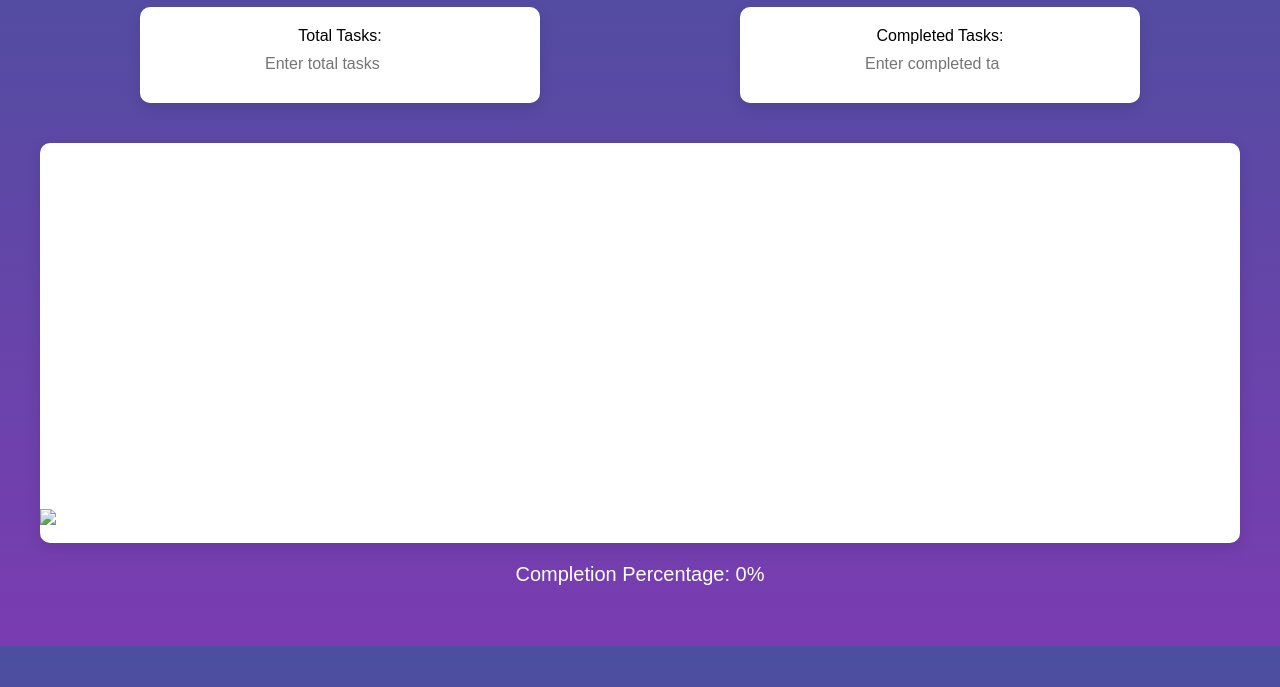
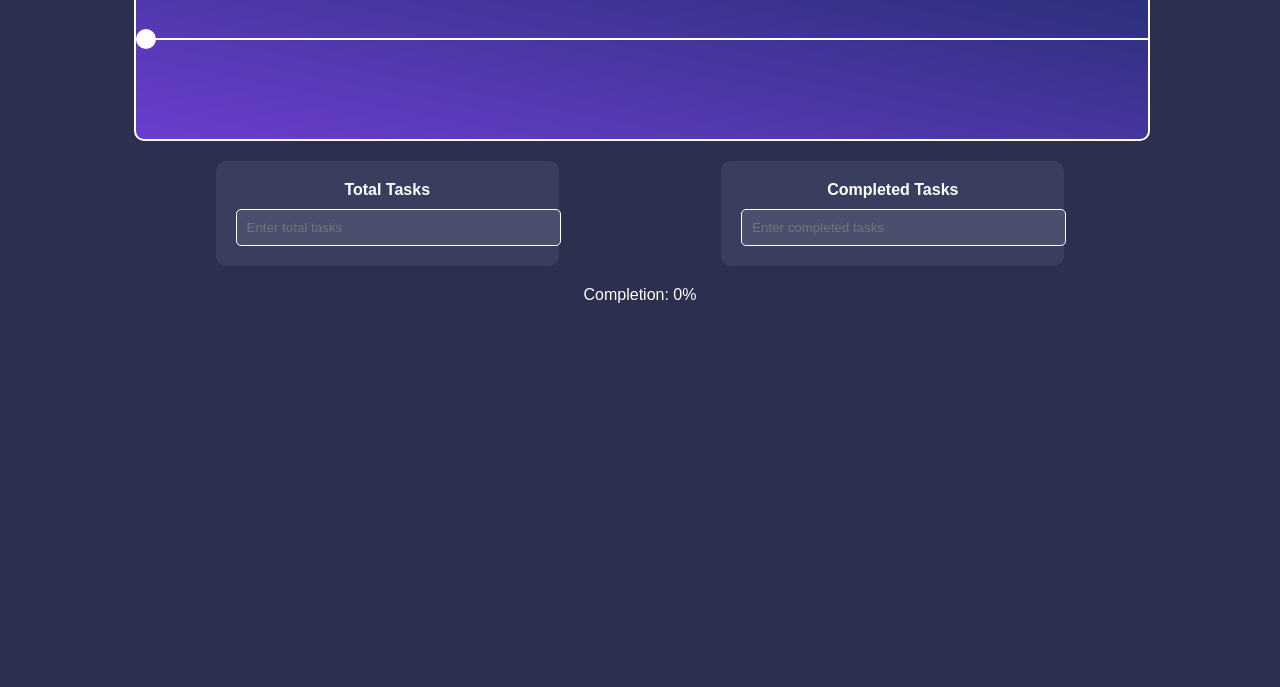
Before and after one commit to NamelessSoul1114/notiontest, a plain HTML site: page index.html in a window 1280 px wide. Shown: the part 113-800 px from the top of the page. Drawn offline with Linux system fonts and the light colour scheme.

Commit message:
Update index.html

```diff
--- a/index.html
+++ b/index.html
@@ -3,129 +3,133 @@
 <head>
     <meta charset="UTF-8">
     <meta name="viewport" content="width=device-width, initial-scale=1.0">
-    <title>Task Completion Tracker</title>
+    <title>Task Progress Tracker</title>
     <style>
         body {
             font-family: Arial, sans-serif;
-            background: linear-gradient(to bottom, #4c4f9f, #7a3cb1);
+            background-color: #2c2f4e;
             color: white;
             text-align: center;
-            margin: 0;
-            padding: 0;
         }
+
         .container {
-            max-width: 1200px;
-            margin: 20px auto;
-            padding: 20px;
+            width: 80%;
+            margin: 50px auto;
         }
+
+        .chart {
+            position: relative;
+            width: 100%;
+            height: 200px;
+            background: linear-gradient(to top right, #6a3ecf, #222d6d);
+            border: 2px solid white;
+            border-radius: 10px;
+        }
+
+        .line {
+            position: absolute;
+            top: 50%;
+            left: 0;
+            width: 100%;
+            height: 2px;
+            background-color: white;
+            transform: translateY(-50%);
+        }
+
+        .circle {
+            position: absolute;
+            top: 50%;
+            left: 0;
+            width: 20px;
+            height: 20px;
+            background-color: white;
+            border-radius: 50%;
+            transform: translateY(-50%);
+            transition: left 0.5s ease-out;
+        }
+
         .input-container {
             display: flex;
             justify-content: space-around;
-            margin: 20px 0;
+            margin-top: 20px;
         }
-        input[type="number"] {
-            padding: 10px;
-            width: 150px;
-            font-size: 16px;
-            border-radius: 8px;
-            border: none;
-        }
-        .card {
-            background-color: #ffffff;
-            color: black;
+
+        .input-card {
+            background-color: #3a3e5e;
             padding: 20px;
             border-radius: 10px;
-            box-shadow: 0 5px 15px rgba(0, 0, 0, 0.1);
             width: 30%;
         }
-        .chart-container {
-            margin-top: 40px;
-            height: 400px;
-            position: relative;
+
+        .input-card input {
             width: 100%;
-            background-color: #fff;
-            border-radius: 10px;
-            overflow: hidden;
-            box-shadow: 0 5px 15px rgba(0, 0, 0, 0.1);
+            padding: 10px;
+            margin-top: 10px;
+            border: 1px solid #fff;
+            border-radius: 5px;
+            background-color: #4a4f6d;
+            color: white;
         }
-        .progress-line {
-            position: absolute;
-            bottom: 0;
-            left: 0;
-            height: 2px;
-            background-color: blue;
-            transform-origin: bottom left;
-            transform: rotate(45deg);
+
+        .input-card label {
+            font-weight: bold;
         }
-        .rocket {
-            position: absolute;
-            bottom: 0;
-            left: 0;
-            width: 50px;
-            transition: transform 0.5s ease-out;
+
+        .percentage {
+            margin-top: 20px;
         }
-        .result {
-            margin-top: 20px;
-            font-size: 20px;
-        }
+
     </style>
 </head>
 <body>
 
 <div class="container">
-    <h1>Task Completion Tracker</h1>
+    <div class="chart">
+        <div class="line"></div>
+        <div class="circle" id="circle"></div>
+    </div>
+
     <div class="input-container">
-        <div class="card">
-            <label for="totalTasks">Total Tasks:</label><br>
-            <input type="number" id="totalTasks" placeholder="Enter total tasks">
+        <div class="input-card">
+            <label for="totalTasks">Total Tasks</label>
+            <input type="number" id="totalTasks" placeholder="Enter total tasks" oninput="updateProgress()">
         </div>
-        <div class="card">
-            <label for="completedTasks">Completed Tasks:</label><br>
-            <input type="number" id="completedTasks" placeholder="Enter completed tasks">
+
+        <div class="input-card">
+            <label for="completedTasks">Completed Tasks</label>
+            <input type="number" id="completedTasks" placeholder="Enter completed tasks" oninput="updateProgress()">
         </div>
     </div>
 
-    <div class="chart-container">
-        <div class="progress-line" id="graph-line"></div>
-        <img src="123.png" alt="Rocket" class="rocket" id="rocket">
-    </div>
-
-    <div class="result">
-        <p>Completion Percentage: <span id="percentage">0%</span></p>
+    <div class="percentage">
+        <p>Completion: <span id="percentageDisplay">0%</span></p>
     </div>
 </div>
 
 <script>
-    const totalTasksInput = document.getElementById('totalTasks');
-    const completedTasksInput = document.getElementById('completedTasks');
-    const percentageDisplay = document.getElementById('percentage');
-    const rocket = document.getElementById('rocket');
-    const graphLine = document.getElementById('graph-line');
+    function updateProgress() {
+        const totalTasks = document.getElementById('totalTasks').value;
+        const completedTasks = document.getElementById('completedTasks').value;
+        const percentage = totalTasks > 0 ? (completedTasks / totalTasks) * 100 : 0;
 
-    function calculateCompletion() {
-        const totalTasks = parseInt(totalTasksInput.value);
-        const completedTasks = parseInt(completedTasksInput.value);
+        const circle = document.getElementById('circle');
+        const percentageDisplay = document.getElementById('percentageDisplay');
 
-        if (isNaN(totalTasks) || isNaN(completedTasks) || totalTasks === 0) {
-            percentageDisplay.textContent = '0%';
-            rocket.style.transform = 'translate(0, 0)';
-            graphLine.style.width = '0%';
-            return;
+        // Update circle position and color based on the percentage
+        const maxWidth = document.querySelector('.chart').offsetWidth;
+        const newLeft = (percentage / 100) * maxWidth;
+
+        circle.style.left = `${newLeft}px`;
+
+        // Change the line color to blue when tasks are completed
+        if (percentage > 0) {
+            document.querySelector('.line').style.backgroundColor = '#3e81d2';
+        } else {
+            document.querySelector('.line').style.backgroundColor = 'white';
         }
 
-        const percentage = Math.min(Math.max((completedTasks / totalTasks) * 100, 0), 100);
-        percentageDisplay.textContent = `${Math.round(percentage)}%`;
-
-        // Update rocket position along diagonal line
-        const rocketPosition = (percentage / 100) * 100;
-        rocket.style.transform = `translate(${rocketPosition}%, ${rocketPosition}%)`;
-
-        // Fill the progress line diagonally
-        graphLine.style.width = `${percentage}%`;
+        percentageDisplay.textContent = `${Math.min(Math.max(percentage, 0), 100).toFixed(2)}%`;
     }
-
-    totalTasksInput.addEventListener('input', calculateCompletion);
-    completedTasksInput.addEventListener('input', calculateCompletion);
 </script>
 
 </body>
```
